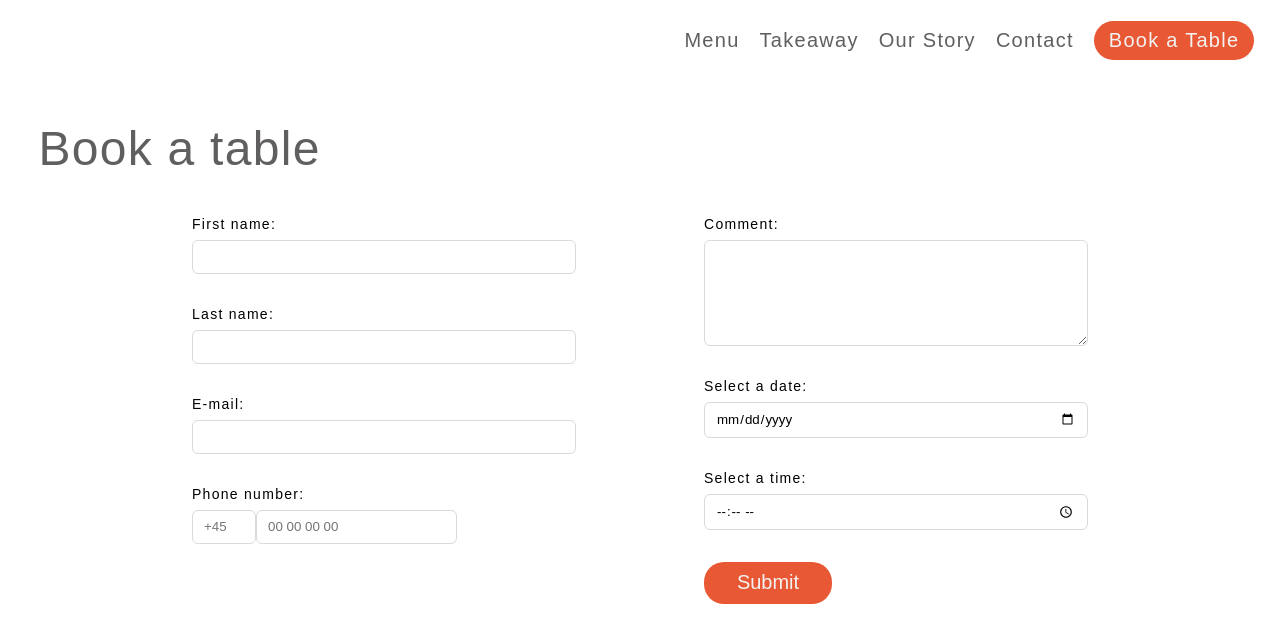
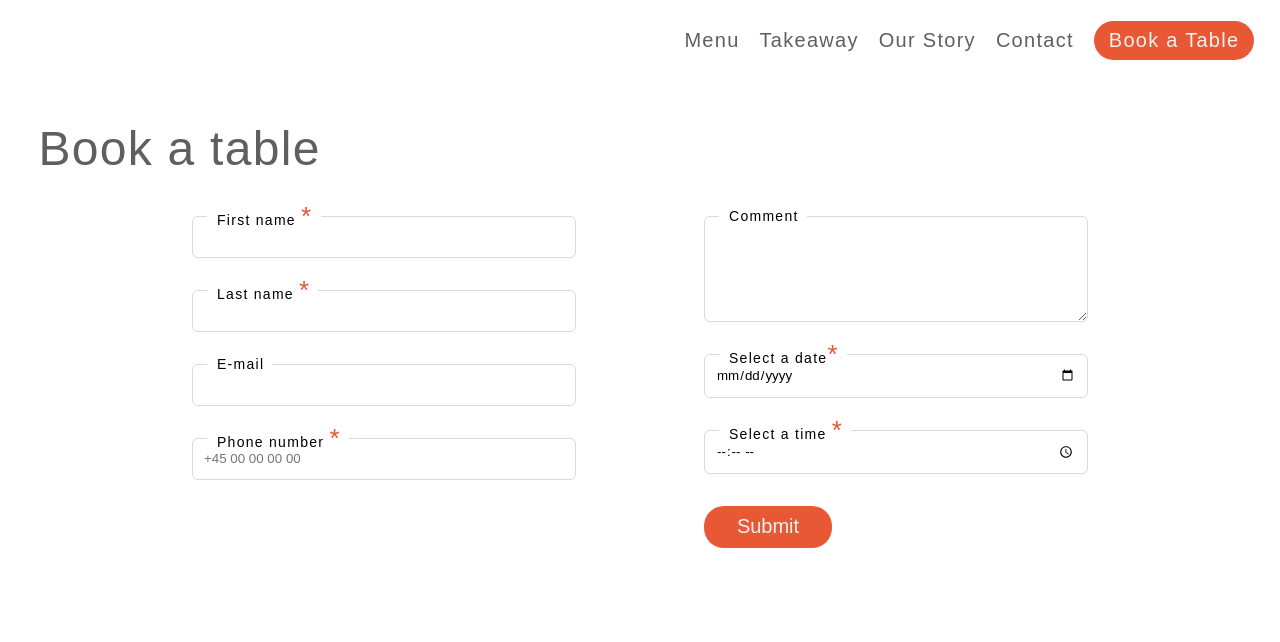
Before and after one commit to ozolinala/capanna74, a Next.js app: page /bookings in a window 1280 px wide. Shown: the top 642 px of the page. Built offline with nearby package versions, Linux system fonts and the light colour scheme.

Commit message:
More fixes to the form

```diff
--- a/src/components/BookingForm.js
+++ b/src/components/BookingForm.js
@@ -53,48 +53,112 @@ const BookingForm = () => {
             >
               <div className={styles.leftColumn}>
                 <div>
-                  <label htmlFor="first-name">First name:</label>
+                  <label
+                    style={{
+                      position: "absolute",
+                      transform: "translateX(15px)",
+                      backgroundColor: "#fff",
+                      lineHeight: "0px",
+                      paddingLeft: "10px",
+                      paddingRight: "8px",
+                    }}
+                    htmlFor="first-name"
+                  >
+                    First name <span class={styles.star}>*</span>
+                  </label>
                   <input type="text" id="first-name" required />
                 </div>
 
                 <div>
-                  <label htmlFor="last-name">Last name:</label>
-                  <input type="text" id="last-name" required />
+                  <label
+                    style={{
+                      position: "absolute",
+                      transform: "translateX(15px)",
+                      backgroundColor: "#fff",
+                      lineHeight: "0px",
+                      paddingLeft: "10px",
+                      paddingRight: "8px",
+                    }}
+                    htmlFor="last-name"
+                  >
+                    Last name <span class={styles.star}>*</span>
+                  </label>
+                  <input type="text" id="last-name" requ2pxired />
                 </div>
 
                 <div>
-                  <label htmlFor="email">E-mail:</label>
+                  <label
+                    style={{
+                      position: "absolute",
+                      transform: "translateX(15px)",
+                      backgroundColor: "#fff",
+                      lineHeight: "1px",
+                      paddingLeft: "10px",
+                      paddingRight: "8px",
+                    }}
+                    htmlFor="email"
+                  >
+                    E-mail
+                  </label>
                   <input type="email" id="email" required />
                 </div>
 
                 <div>
-                  <label htmlFor="phone-number">Phone number:</label>
-                  <div>
-                    <input
-                      type="tel"
-                      id="phone-prefix"
-                      className={styles.phonePrefix}
-                      name="phone-prefix"
-                      placeholder="+45"
-                    />
-                    <input
-                      type="tel"
-                      id="phone-number"
-                      name="phone-number"
-                      placeholder="00 00 00 00"
-                    />
-                  </div>
+                  <label
+                    style={{
+                      position: "absolute",
+                      transform: "translateX(15px)",
+                      backgroundColor: "#fff",
+                      lineHeight: "0px",
+                      paddingLeft: "10px",
+                      paddingRight: "8px",
+                    }}
+                    htmlFor="phone-number"
+                  >
+                    Phone number <span class={styles.star}>*</span>
+                  </label>
+
+                  <input
+                    type="tel"
+                    id="phone-number"
+                    name="phone-number"
+                    placeholder="+45 00 00 00 00"
+                  />
                 </div>
               </div>
 
               <div className={styles.rightColumn}>
                 <div>
-                  <label htmlFor="comment">Comment:</label>
+                  <label
+                    style={{
+                      position: "absolute",
+                      transform: "translateX(15px)",
+                      backgroundColor: "#fff",
+                      lineHeight: "1px",
+                      paddingLeft: "10px",
+                      paddingRight: "8px",
+                    }}
+                    htmlFor="comment"
+                  >
+                    Comment
+                  </label>
                   <textarea id="comment" rows="4" />
                 </div>
 
                 <div>
-                  <label htmlFor="date">Select a date:</label>
+                  <label
+                    style={{
+                      position: "absolute",
+                      transform: "translateX(15px)",
+                      backgroundColor: "#fff",
+                      lineHeight: "0px",
+                      paddingLeft: "10px",
+                      paddingRight: "8px",
+                    }}
+                    htmlFor="date"
+                  >
+                    Select a date<span class={styles.star}>*</span>{" "}
+                  </label>
                   <input
                     type="date"
                     id="date"
@@ -103,7 +167,19 @@ const BookingForm = () => {
                 </div>
 
                 <div>
-                  <label htmlFor="time">Select a time:</label>
+                  <label
+                    style={{
+                      position: "absolute",
+                      transform: "translateX(15px)",
+                      backgroundColor: "#ffffff",
+                      lineHeight: "0px",
+                      paddingLeft: "10px",
+                      paddingRight: "8px",
+                    }}
+                    htmlFor="time"
+                  >
+                    Select a time <span class={styles.star}>*</span>
+                  </label>
                   <input type="time" id="time" />
                 </div>
 
--- a/src/styles/Booking.module.css
+++ b/src/styles/Booking.module.css
@@ -7,6 +7,10 @@
 
 .formContainer label {
   font-size: 14px;
+  position: "absolute";
+  transform: "translateY(5px)";
+  background: "#fff";
+  padding: "0 5px";
 }
 
 .formContainer input {
@@ -14,7 +18,7 @@
   margin: 0;
   padding: 4px 11px;
   color: var(--black);
-  line-height: 1.5rem;
+  line-height: 2rem;
   border-width: 1px;
   border-style: solid;
   border-color: #d9d9d9;
@@ -121,6 +125,12 @@
   height: 90vh;
 }
 
+.star {
+  font-weight: 500;
+  color: var(--accent-color);
+  font-size: 26px;
+}
+
 @media (max-width: 768px) {
   .formContainer {
     flex-direction: column;
```
